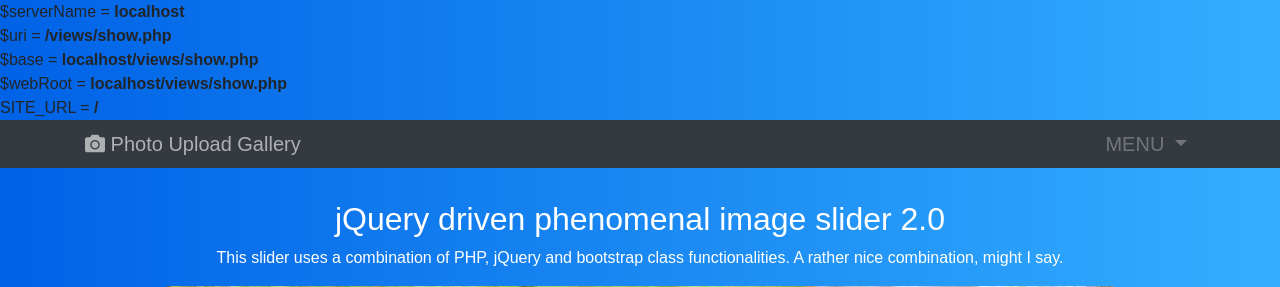
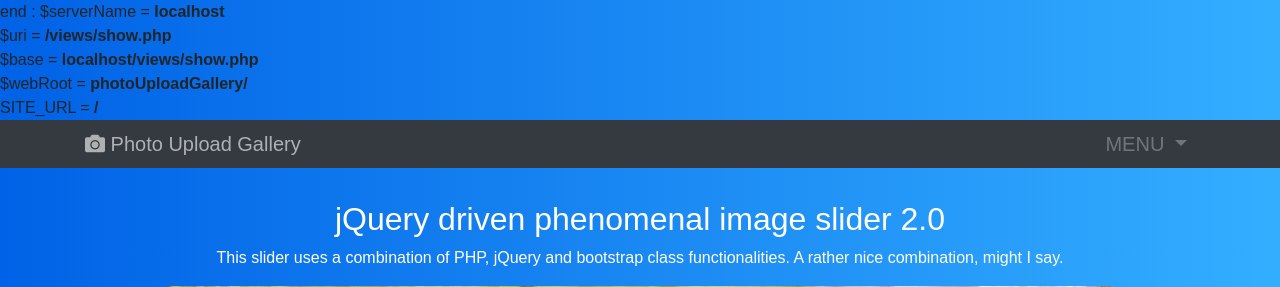
Before and after one commit to FiPie/photoUploadGallery, a PHP site: page /views/show.php in a window 1280 px wide. Shown: the top 287 px of the page. Run offline with PHP 8.4, Linux system fonts and the light colour scheme; some libraries are stand-ins or nearby versions.

Commit message:
Debugging...

```diff
--- a/fragments/menu.php
+++ b/fragments/menu.php
@@ -2,7 +2,9 @@
 $serverName = $_SERVER['SERVER_NAME'];
 $uri = $_SERVER['REQUEST_URI'];
 $base = $serverName . $uri;
-$webRoot = substr($base, 0, 39);
+$end = strpos($base, "photoUploadGallery");
+echo 'end : '.$end;
+$webRoot = (substr($base, 0, $end))."photoUploadGallery/";
 define(SITE_URL, $webRoot);
 // Here I am displaying all the variables obtained step by step. So far so good.
 echo '$serverName = <b>' . $serverName . '</b><br>';    //output:  localhost
```
